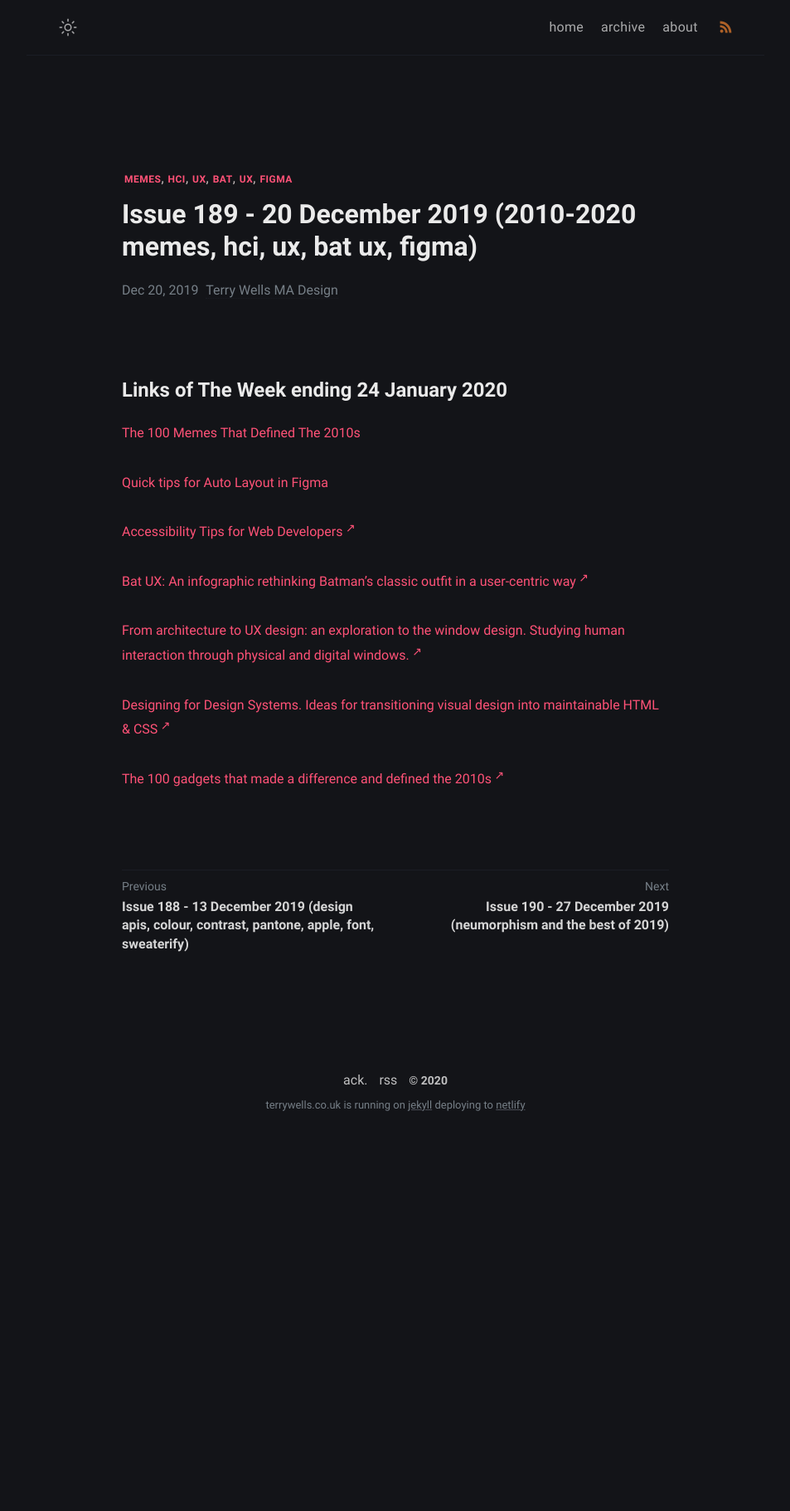
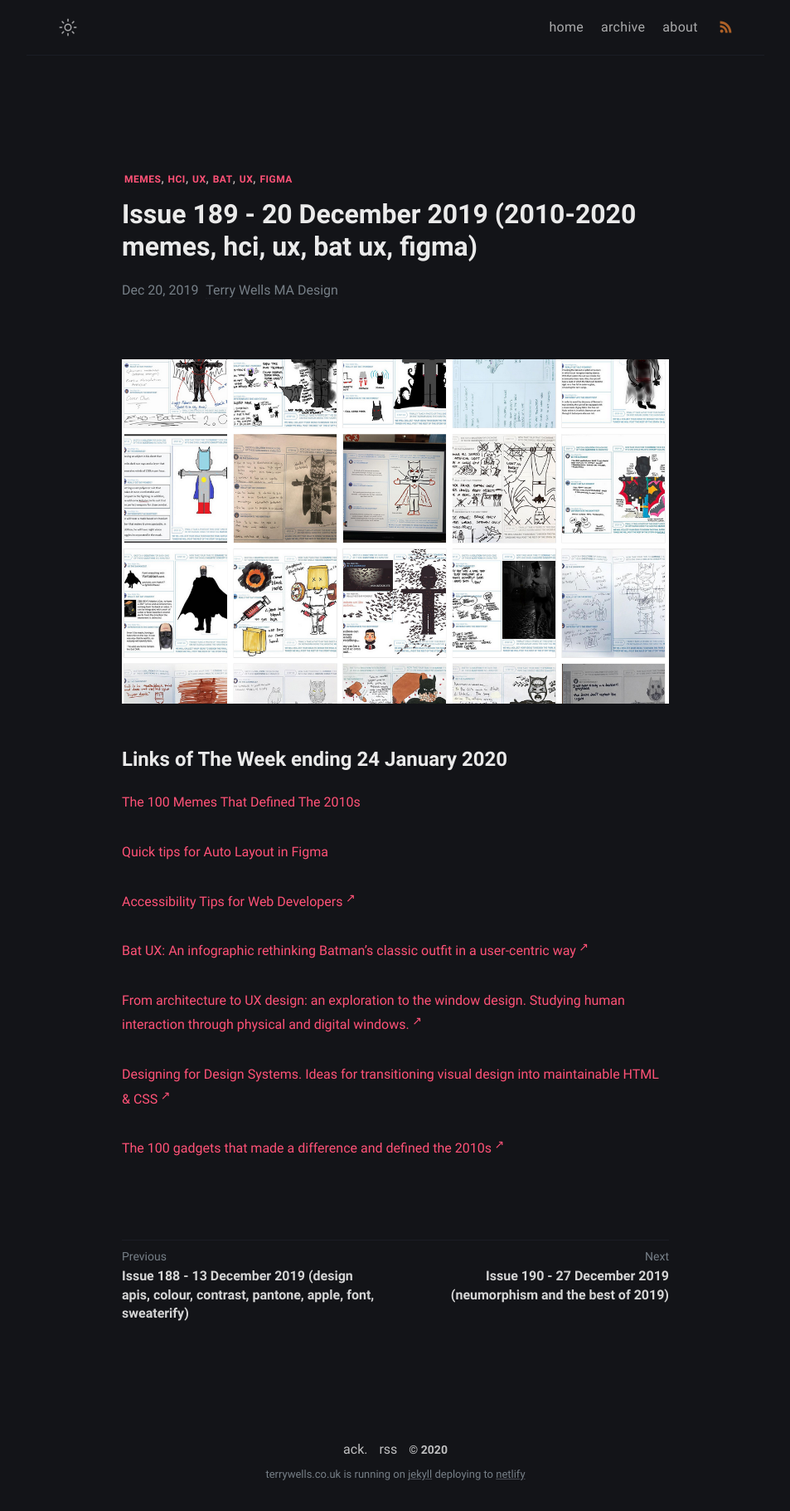
Before and after one commit to wristtattoo/jekyll-klise, a Jekyll site: the page built from _posts/2020-11-03-issue-189-20-december-2019-2010-2020-memes-hci-ux-bat-ux-figma.md, in a window 1280 px wide. Shown: the whole page at 83% size, without its empty margins (163-1116 px from the left). Built offline with Jekyll 4.4.1, drawn with Linux system fonts in a browser that asks for light colours; a script that is not in the unit is left out; before the commit the page ends 1376 px from its top, so only the background shows below that.

Commit message:
Update Links of The Week “2020-11-03-issue-189-20-december-2019-2010-2020-memes-hci-ux-bat-ux-figma”

```diff
--- a/_posts/2020-11-03-issue-189-20-december-2019-2010-2020-memes-hci-ux-bat-ux-figma.md
+++ b/_posts/2020-11-03-issue-189-20-december-2019-2010-2020-memes-hci-ux-bat-ux-figma.md
@@ -4,6 +4,8 @@ title: Issue 189 - 20 December 2019 (2010-2020 memes, hci, ux, bat ux, figma)
 tags: memes hci ux bat ux figma
 date: 2019-12-20T17:04:14.573Z
 ---
+![The 100 Memes That Defined The 2010s](/assets/uploads/issue-189.png "The 100 Memes That Defined The 2010s")
+
 # Links of The Week ending 24 January 2020
 
 <a href="https://www.buzzfeednews.com/article/katienotopoulos/memes-that-defined-the-2010s" title="The 100 Memes That Defined The 2010s" alt="The 100 Memes That Defined The 2010s">The 100 Memes That Defined The 2010s</a>
```
Also changed, not shown: assets/uploads/issue-189.png (added).
